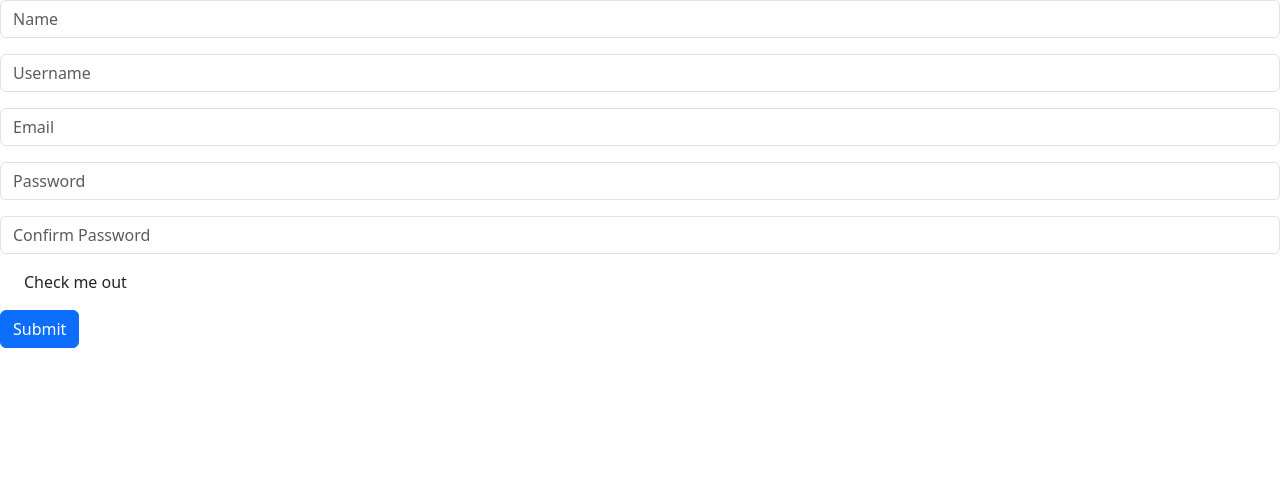
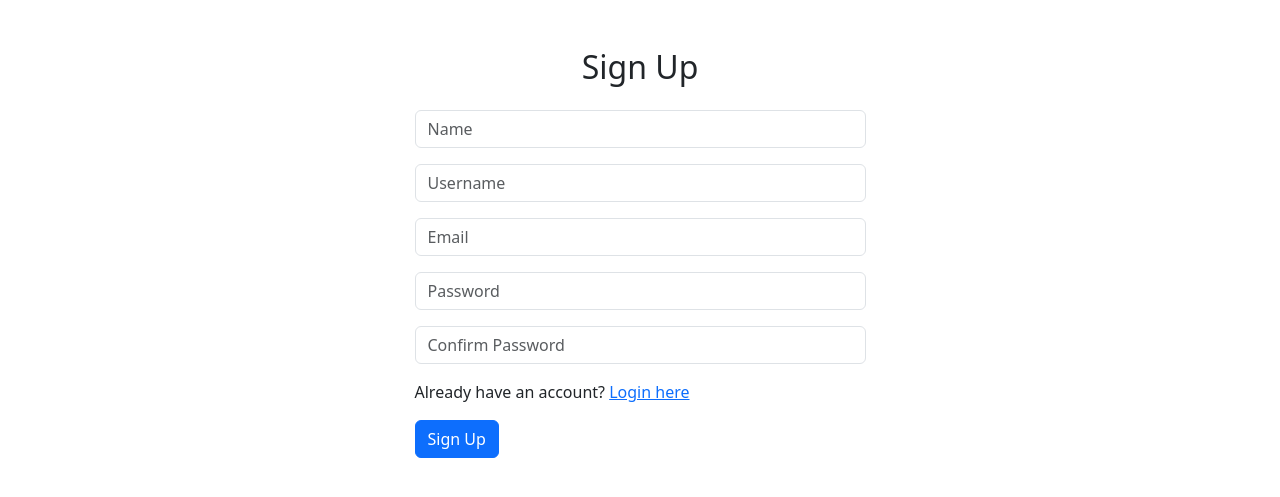
Before and after one commit to donika1212/php-mysql-7A, a PHP site: page / in a window 1280 px wide. Shown: the top 497 px of the page. Run offline with PHP 8.4, Linux system fonts and the light colour scheme.

Commit message:
sign up logic

```diff
--- a/mms_project/index.php
+++ b/mms_project/index.php
@@ -1,3 +1,25 @@
+<?php
+include ("config.php");
+
+if(isset($_POST['signup'])){
+  $name = $_POST['name'];
+  $username = $_POST['username'];
+  $email = $_POST['email'];
+  $password = $_POST['password'];
+  $confirm_password = $_POST['confirm_password'];
+
+  if($password == $confirm_password){
+    $query = "INSERT INTO users(name, username, email, password, is_admin)
+              VALUES ('$name', $username, '$email', '$password', 0)";
+    mysqli_query($conn, $query);
+    header("Location: login.php");
+    exit();
+  }else {
+    $error = "Passwords not match!";
+  }
+}
+?>
+
 <!DOCTYPE html>
 <html lang="en">
 <head>
@@ -7,6 +29,15 @@
     <link href="https://cdn.jsdelivr.net/npm/bootstrap@5.3.8/dist/css/bootstrap.min.css" rel="stylesheet" integrity="sha384-sRIl4kxILFvY47J16cr9ZwB07vP4J8+LH7qKQnuqkuIAvNWLzeN8tE5YBujZqJLB" crossorigin="anonymous">
 </head>
 <body>
+<div class="container mt-5">
+  <div class="row justify-content-center">
+    <div class="col-md-5">
+      <h2 class="mb-4 text-center">Sign Up</h2>
+
+      <?php if(isset($error)): ?>
+        <div class="alert alert-danger"><?php echo $error; ?></div>
+      <?php endif; ?>
+
       <form method="POST">
 
         <div class="mb-3">
@@ -54,13 +85,19 @@
           required>
         </div>
 
-  <div class="mb-3 form-check">
-    <label class="form-check-label" for="exampleCheck1">Check me out</label>
+      <p>
+          Already have an account? <a href="login.php">Login here</a>
+      </p>
+
+        <button type="submit" name="signup" class="btn btn-primary">Sign Up</button>
+
+      </form>
+
   </div>
 
-  <button type="submit" class="btn btn-primary">Submit</button>
+  </div>
 
-</form>
+</div>
     <script src="https://cdn.jsdelivr.net/npm/bootstrap@5.3.8/dist/js/bootstrap.bundle.min.js" integrity="sha384-FKyoEForCGlyvwx9Hj09JcYn3nv7wiPVlz7YYwJrWVcXK/BmnVDxM+D2scQbITxI" crossorigin="anonymous"></script>
 </body>
 </html>
```
Lines whose indentation alone changed are shown as unchanged.
